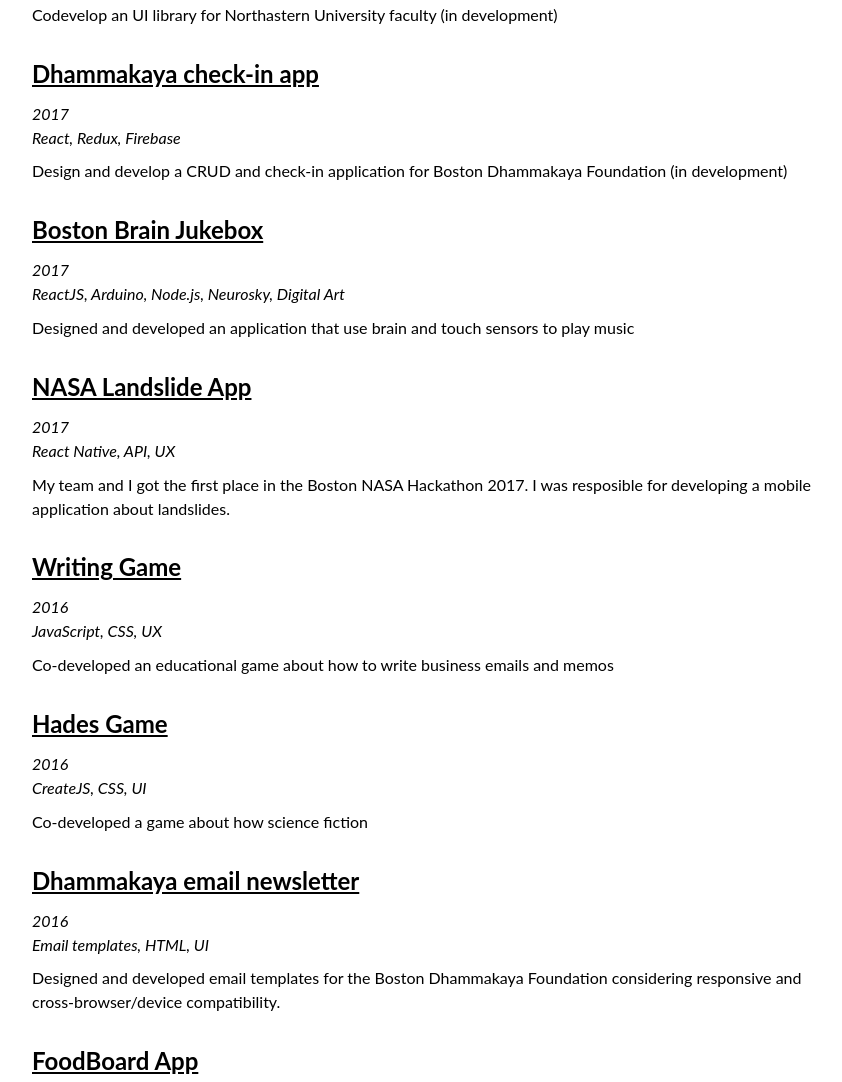
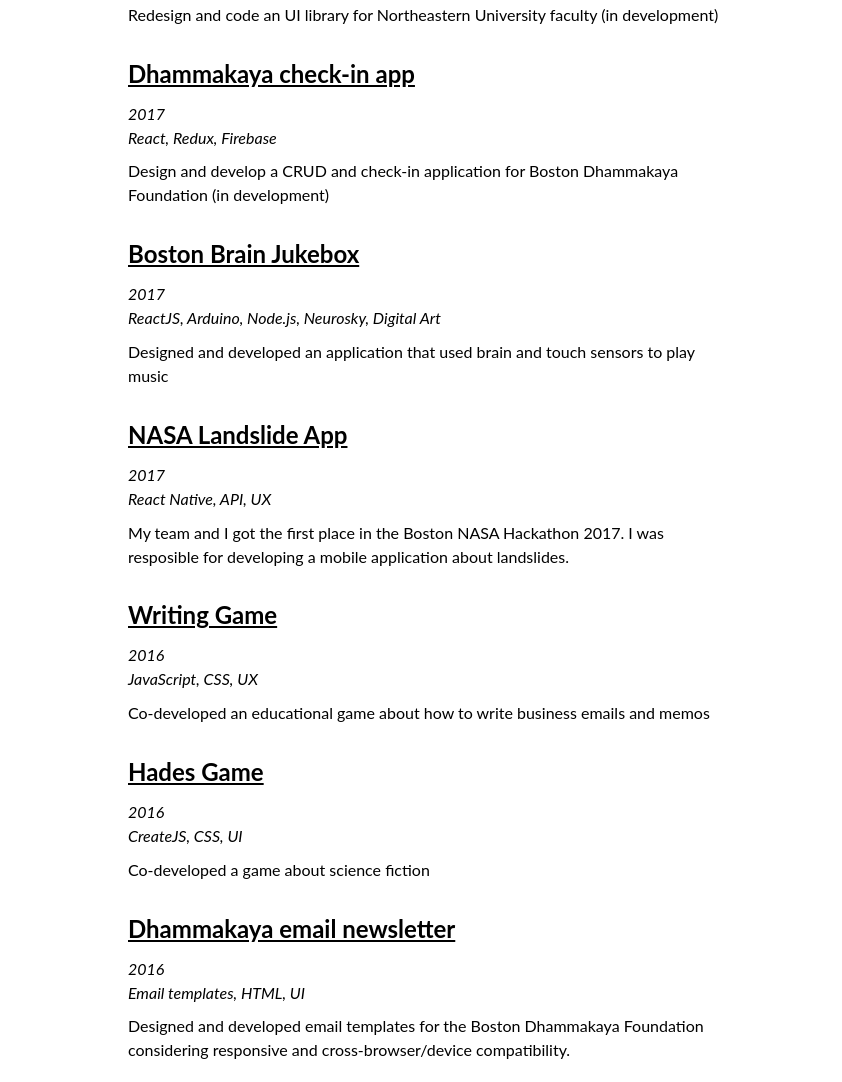
Before and after one commit to tiagodcosta/portfolio-v2, a Gatsby site: page /projects in a window 1280 px wide. Shown: the part 521-1603 px from the top of the page, without its empty margins (240-1082 px from the left). Built offline with nearby package versions, Linux system fonts and the light colour scheme; Gatsby itself is replaced by a stand-in of ours.

Commit message:
Fix key on maps func

```diff
--- a/src/data/boston-jukebox.md
+++ b/src/data/boston-jukebox.md
@@ -6,4 +6,4 @@ tags: "ReactJS, Arduino, Node.js, Neurosky, Digital Art"
 link: "https://github.com/bostonjukebox/boston-jukebox-reactjs"
 ---
 
-Designed and developed an application that use brain and touch sensors to play music
+Designed and developed an application that used brain and touch sensors to play music
--- a/src/data/hades-game.md
+++ b/src/data/hades-game.md
@@ -6,4 +6,4 @@ tags: "CreateJS, CSS, UI"
 link: "http://tiagocosta.co/hades/"
 ---
 
-Co-developed a game about how science fiction
+Co-developed a game about science fiction
--- a/src/data/inkdml-20.md
+++ b/src/data/inkdml-20.md
@@ -6,4 +6,4 @@ tags: "Polymer, SASS, UI library"
 link: "https://github.com/inkdlab/inkd-ml/tree/2.0.0/inkd-dev"
 ---
 
-Codevelop an UI library for Northastern University faculty (in development)
+Redesign and code an UI library for Northeastern University faculty (in development)
--- a/src/pages/projects.js
+++ b/src/pages/projects.js
@@ -13,7 +13,7 @@ const Projects = ({ data }) => (
 
       <Text>Here are some of my recent ones.</Text>
       <List>
-        {data.allMarkdownRemark.edges.map(({node, index}) => (
+        {data.allMarkdownRemark.edges.map(({node}, index) => (
           <ListItem key={index}>
             <ItemTitle><Link href={node.frontmatter.link}>{node.frontmatter.title}</Link></ItemTitle>
             <ItemYear>{node.frontmatter.year}</ItemYear>
--- a/src/styles/style-utils.js
+++ b/src/styles/style-utils.js
@@ -2,7 +2,7 @@ import { css } from 'styled-components'
 
 const sizes = {
   bigMonitor: 2560,
-  laptop: 1600,
+  laptop: 1000,
   phone: 740,
 }
 
```
